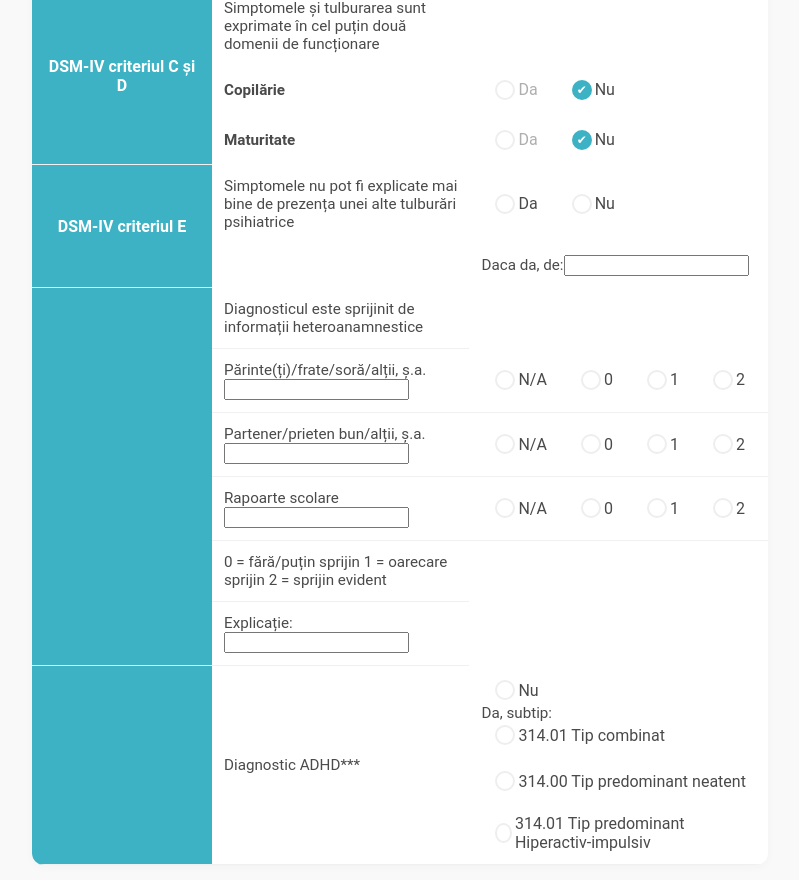
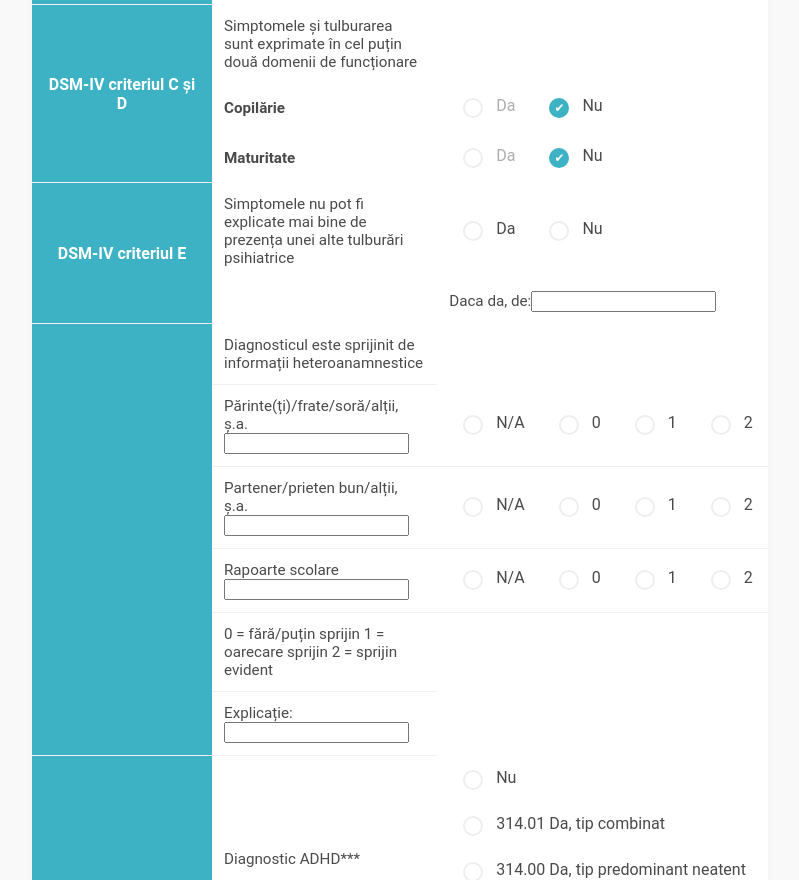
Before and after one commit to luananama/diva-adhd-assessment, a React (Vite) app: page /summary in a window 1280 px wide. Shown: the part 2227-3107 px from the top of the page, without its empty margins (240-1039 px from the left). Built offline with nearby package versions, Linux system fonts and the light colour scheme.

Commit message:
Add some bug fixes

```diff
--- a/src/App.jsx
+++ b/src/App.jsx
@@ -8,12 +8,26 @@ import AssessmentSection from "./components/assessment/AssessmentSection";
 import { AssessmentProvider } from "./contexts/AssessmentContext";
 import SummaryReport from "./pages/SummaryReport";
 import Instructions from "./pages/Instructions";
+import { useLocation } from "react-router-dom";
+import { useEffect } from "react";
+
+function ScrollToTop() {
+  const { pathname } = useLocation();
+
+  useEffect(() => {
+    window.scrollTo({ top: 0, behavior: "auto" });
+  }, [pathname]);
+
+  return null;
+}
+
 function App() {
   return (
     <>
       <GlobalStyles />
       <AssessmentProvider>
         <BrowserRouter>
+          <ScrollToTop />
           <Routes>
             {/* app layout wraps the other routes because it should show up on all pages #TODO remove and place header footer manually */}
             <Route element={<AppLayout />}>
--- a/src/components/ui/MultiOptionToggle.jsx
+++ b/src/components/ui/MultiOptionToggle.jsx
@@ -4,7 +4,9 @@ import { useState } from "react";
 import styled from "styled-components";
 import StyledCheckbox from "./StyledCheckbox";
 
-const OptionGroup = styled.div`
+const OptionGroup = styled.div.withConfig({
+  shouldForwardProp: (prop) => prop !== "inline",
+})`
   display: flex;
   flex-direction: ${({ inline }) => (inline ? "row" : "column")};
   gap: 20px;
--- a/src/components/ui/StyledCheckbox.jsx
+++ b/src/components/ui/StyledCheckbox.jsx
@@ -1,27 +1,30 @@
 /* eslint-disable react/prop-types */
-
 import styled from "styled-components";
 
 const CheckboxLabel = styled.label`
-  display: inline-flex;
-  align-items: center;
+  display: flex;
+  align-items: flex-start; // important: prevents vertical stretching
+  gap: 10px;
   font-size: 1rem;
   margin-left: 10px;
   color: ${({ disabled }) =>
     disabled ? "var(--color-gray-600)" : "var(--color-gray-700)"};
+  max-width: 100%;
+  line-height: 1.4;
 `;
 
 const Checkbox = styled.input.attrs({ type: "checkbox" })`
   width: 20px;
   height: 20px;
-  cursor: pointer;
+  flex-shrink: 0;
   border-radius: 50%;
   border: 2px solid var(--color-gray-300);
   appearance: none;
   outline: none;
+  background-color: var(--color-white);
+  cursor: pointer;
+  position: relative;
   transition: all 0.2s ease;
-  position: relative;
-  background-color: var(--color-white);
 
   &:checked {
     background-color: var(--color-primary);
@@ -61,7 +64,7 @@ const StyledCheckbox = ({
         disabled={disabled}
         readOnly={readOnly}
       />
-      {label}
+      <span>{label}</span>
     </CheckboxLabel>
   );
 };
--- a/src/pages/SummaryReport.jsx
+++ b/src/pages/SummaryReport.jsx
@@ -462,24 +462,20 @@ const SummaryReport = () => {
             </TableCell>
           </tr>
           <tr>
-            <TableHeaderCell rowSpan={8}></TableHeaderCell>
+            <TableHeaderCell></TableHeaderCell>
             <TableCell>Diagnostic ADHD***</TableCell>
+
             <TableCell>
-              <tr>
-                <StyledCheckbox label="Nu" />
-              </tr>
-              <tr>
-                Da, subtip:
               <MultiOptionToggle
                 options={[
-                    "314.01 Tip combinat",
-                    "314.00 Tip predominant neatent",
-                    "314.01 Tip predominant Hiperactiv-impulsiv",
+                  "Nu",
+                  "314.01 Da, tip combinat",
+                  "314.00 Da, tip predominant neatent",
+                  "314.01 Da, tip predominant Hiperactiv-impulsiv",
                 ]}
                 onSelect={(value) => console.log("Selected:", value)}
                 inline={false}
               />
-              </tr>
             </TableCell>
           </tr>
         </tbody>
```
Lines whose indentation alone changed are shown as unchanged.
